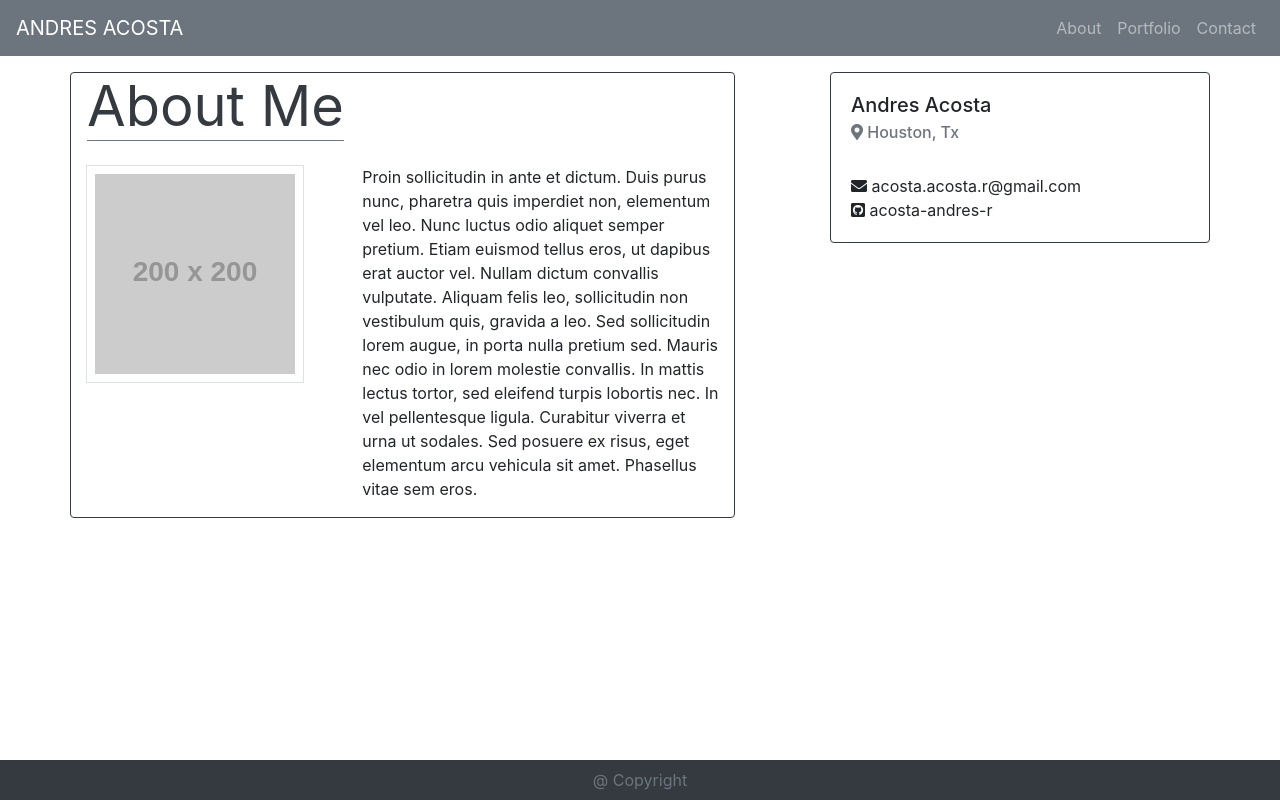
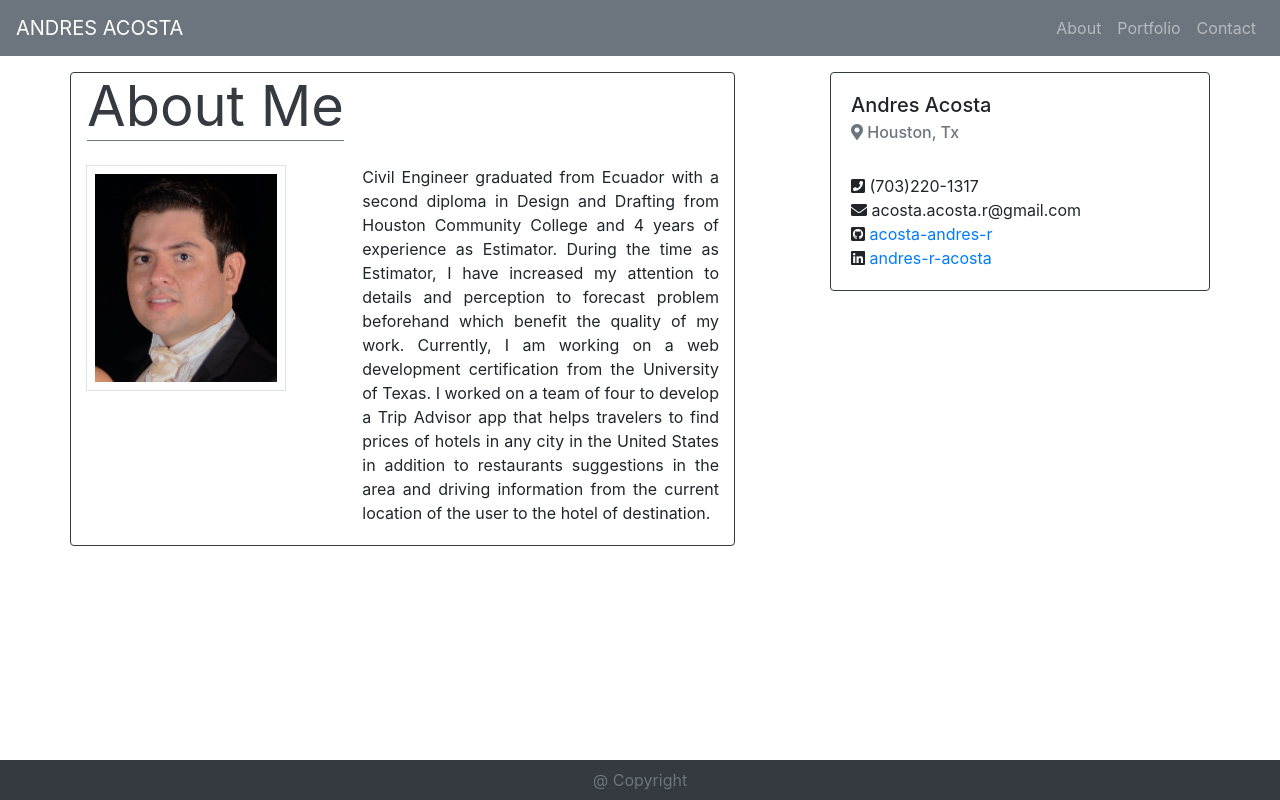
Before and after one commit to acosta-andres-r/Homework-2, a plain HTML site: page index.html in a window 1280 px wide. Drawn offline with nearby package versions, Linux system fonts and the light colour scheme; placeholder pictures from the web are drawn by us.

Commit message:
Update About Me and Portfolio. Added MIT License.

```diff
--- a/index.html
+++ b/index.html
@@ -45,7 +45,8 @@
   <!-- RESPONSIVE LAYOUT -->
 
   <!-- Main Content -->
-    <main class="container-sm"> <!-- The content will adjust to the 100% width on a xs screen.-->
+  <main class="container-sm">
+    <!-- The content will adjust to the 100% width on a xs screen.-->
 
     <div class="row">
 
@@ -59,25 +60,20 @@
         <!-- Content -->
         <div class="row mt-4">
           <figure class="col-md-4 mb-3">
-                        <img src="http://placehold.it/200x200" class="border p-2 mx-auto d-block" alt="Placeholder Image">
+            <img src="./image/photo.jpg" class="border p-2 mx-auto d-block" alt="Personal photo" width="200px">
           </figure>
 
           <!-- Empty column used as spacer -->
           <div class="col-md-1 px-0"></div>
 
-                    <p class="col-md-7">
-                        Proin sollicitudin in ante et dictum. Duis purus nunc, pharetra quis
-                        imperdiet non, elementum vel leo. Nunc luctus odio aliquet semper pretium. Etiam euismod
-                        tellus eros, ut dapibus erat auctor vel. Nullam dictum convallis vulputate. Aliquam
-                        felis
-                        leo, sollicitudin non vestibulum quis, gravida a leo. Sed sollicitudin lorem augue, in
-                        porta
-                        nulla pretium sed. Mauris nec odio in lorem molestie convallis. In mattis lectus tortor,
-                        sed
-                        eleifend turpis lobortis nec. In vel pellentesque ligula. Curabitur viverra et urna ut
-                        sodales. Sed posuere ex risus, eget elementum arcu vehicula sit amet. Phasellus vitae
-                        sem
-                        eros.
+          <p class="col-md-7 pb-1 text-justify">
+            Civil Engineer graduated from Ecuador with a second diploma in Design and Drafting from Houston Community
+            College and 4 years of experience as Estimator. During the time as Estimator, I have increased my attention
+            to details and perception to forecast problem beforehand which benefit the quality of my work. Currently, I
+            am working on a web development certification from the University of Texas. I worked on a team of four to
+            develop a Trip Advisor app that helps travelers to find prices of hotels in any city in the
+            United States in addition to restaurants suggestions in the area and driving information from the current
+            location of the user to the hotel of destination.
           </p>
         </div>
 
@@ -97,9 +93,13 @@
           <br>
 
           <p class="card-text">
-                        <i class="fas fa-envelope"> </i> acosta.acosta.r@gmail.com
+            <i class="fas fa-phone-square"></i> (703)220-1317
             <br>
-                        <i class="fab fa-github-square"></i> acosta-andres-r
+            <i class="fas fa-envelope"></i> acosta.acosta.r@gmail.com
+            <br>
+            <i class="fab fa-github-square"></i> <a href="https://github.com/acosta-andres-r">acosta-andres-r</a>
+            <br>
+            <i class="fab fa-linkedin"></i> <a href="https://www.linkedin.com/in/andres-r-acosta">andres-r-acosta</a>
           </p>
 
         </div>
```
Also changed, not shown: portfolio.html (+11 -6 lines), image/photo.jpg (added), 7 other files. Lines whose indentation alone changed are shown as unchanged.
